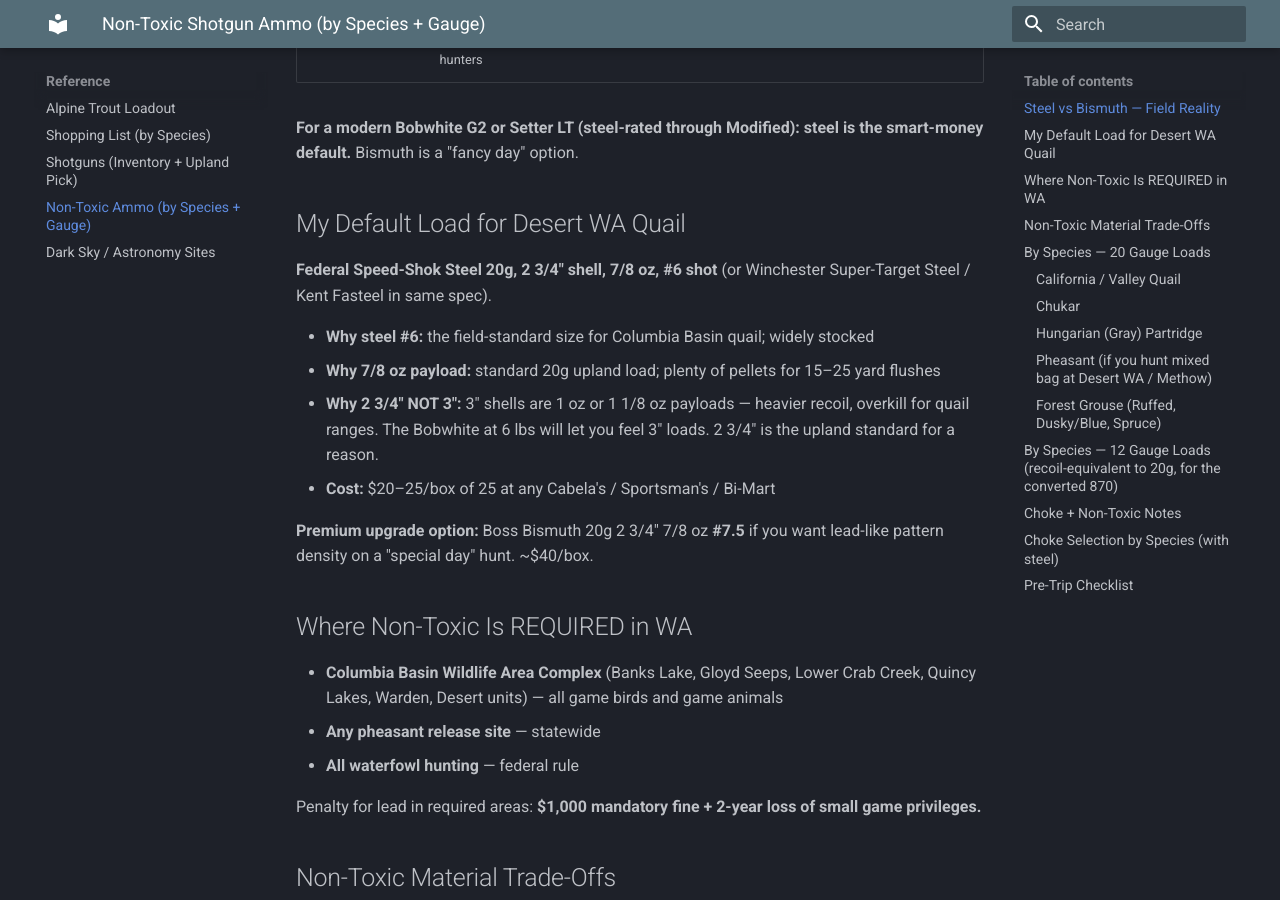
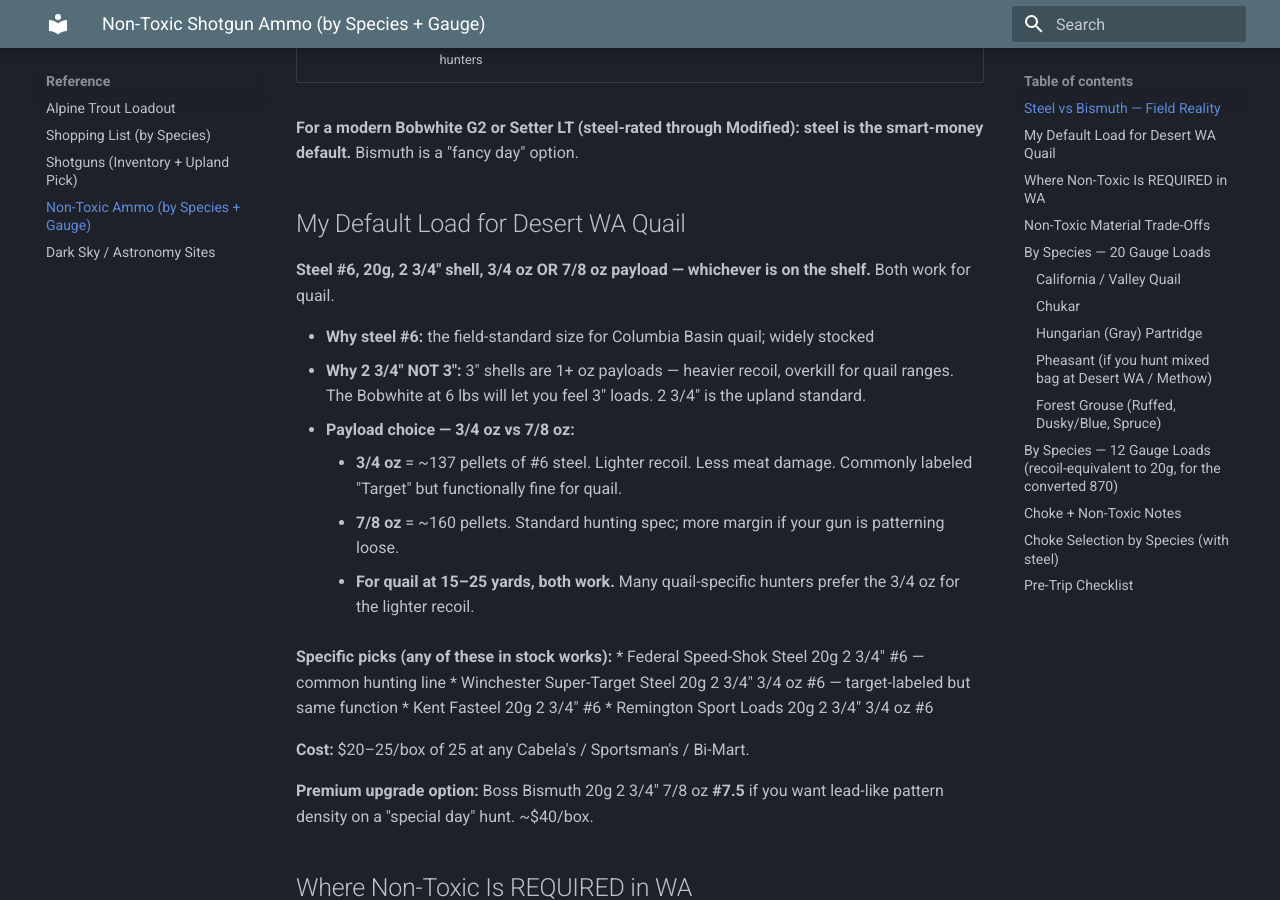
Before and after one commit to jdosher/outdoors-manual, an MkDocs documentation site: the page built from docs/reference/ammo.md, in a window 1280 px wide and 900 px high, scrolled down 755 px. Built offline with MkDocs 1.6.1 and Material for MkDocs 9.7.7, drawn with Linux system fonts in a browser that asks for light colours.

Commit message:
Ammo: 3/4 oz steel #6 is valid quail load (often labeled Target but functionally same as hunting); both 3/4 and 7/8 oz work, buy whatever's in stock

```diff
--- a/docs/reference/ammo.md
+++ b/docs/reference/ammo.md
@@ -24,12 +24,22 @@ Personal default: **use non-toxic everywhere, even where lead is still legal.**
 
 ## My Default Load for Desert WA Quail
 
-**Federal Speed-Shok Steel 20g, 2 3/4" shell, 7/8 oz, #6 shot** (or Winchester Super-Target Steel / Kent Fasteel in same spec).
+**Steel #6, 20g, 2 3/4" shell, 3/4 oz OR 7/8 oz payload — whichever is on the shelf.** Both work for quail.
 
 * **Why steel #6:** the field-standard size for Columbia Basin quail; widely stocked
-* **Why 7/8 oz payload:** standard 20g upland load; plenty of pellets for 15–25 yard flushes
-* **Why 2 3/4" NOT 3":** 3" shells are 1 oz or 1 1/8 oz payloads — heavier recoil, overkill for quail ranges. The Bobwhite at 6 lbs will let you feel 3" loads. 2 3/4" is the upland standard for a reason.
-* **Cost:** $20–25/box of 25 at any Cabela's / Sportsman's / Bi-Mart
+* **Why 2 3/4" NOT 3":** 3" shells are 1+ oz payloads — heavier recoil, overkill for quail ranges. The Bobwhite at 6 lbs will let you feel 3" loads. 2 3/4" is the upland standard.
+* **Payload choice — 3/4 oz vs 7/8 oz:**
+    - **3/4 oz** = ~137 pellets of #6 steel. Lighter recoil. Less meat damage. Commonly labeled "Target" but functionally fine for quail.
+    - **7/8 oz** = ~160 pellets. Standard hunting spec; more margin if your gun is patterning loose.
+    - **For quail at 15–25 yards, both work.** Many quail-specific hunters prefer the 3/4 oz for the lighter recoil.
+
+**Specific picks (any of these in stock works):**
+* Federal Speed-Shok Steel 20g 2 3/4" #6 — common hunting line
+* Winchester Super-Target Steel 20g 2 3/4" 3/4 oz #6 — target-labeled but same function
+* Kent Fasteel 20g 2 3/4" #6
+* Remington Sport Loads 20g 2 3/4" 3/4 oz #6
+
+**Cost:** $20–25/box of 25 at any Cabela's / Sportsman's / Bi-Mart.
 
 **Premium upgrade option:** Boss Bismuth 20g 2 3/4" 7/8 oz **#7.5** if you want lead-like pattern density on a "special day" hunt. ~$40/box.
 
```
